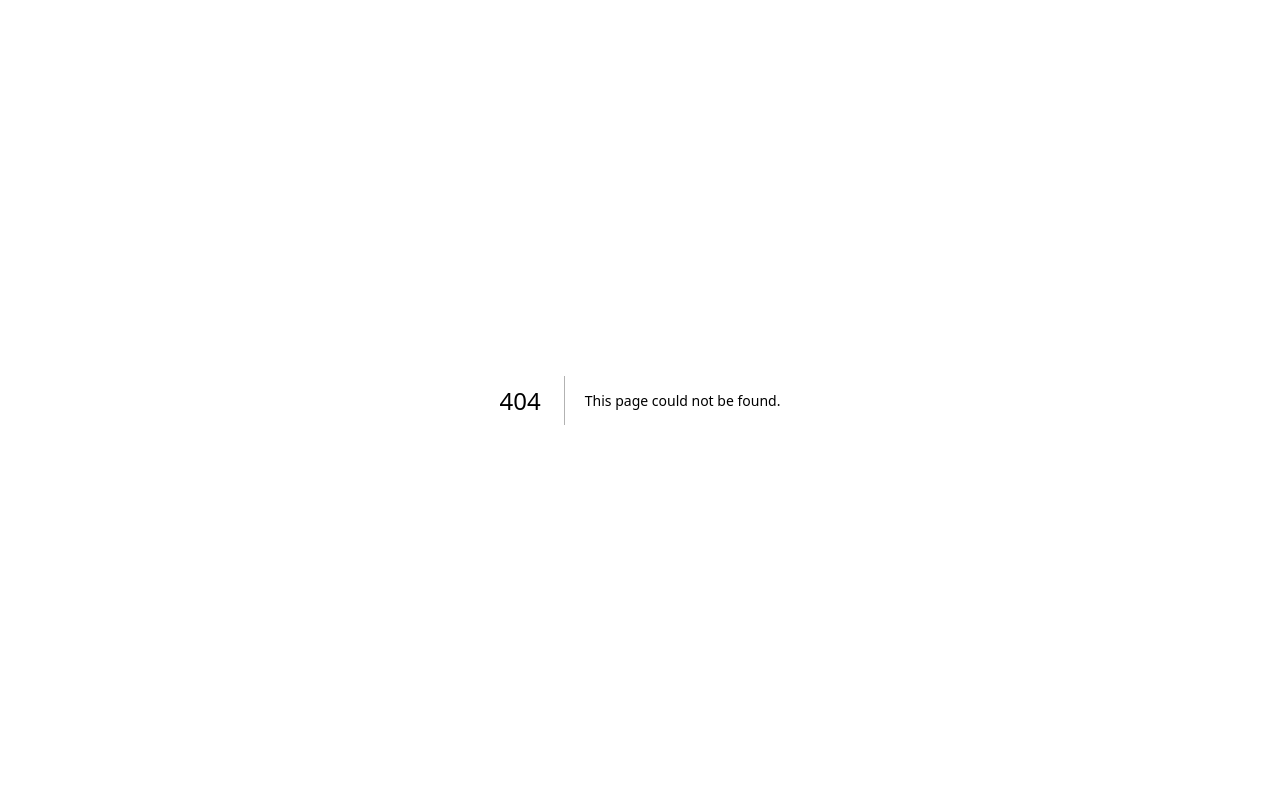
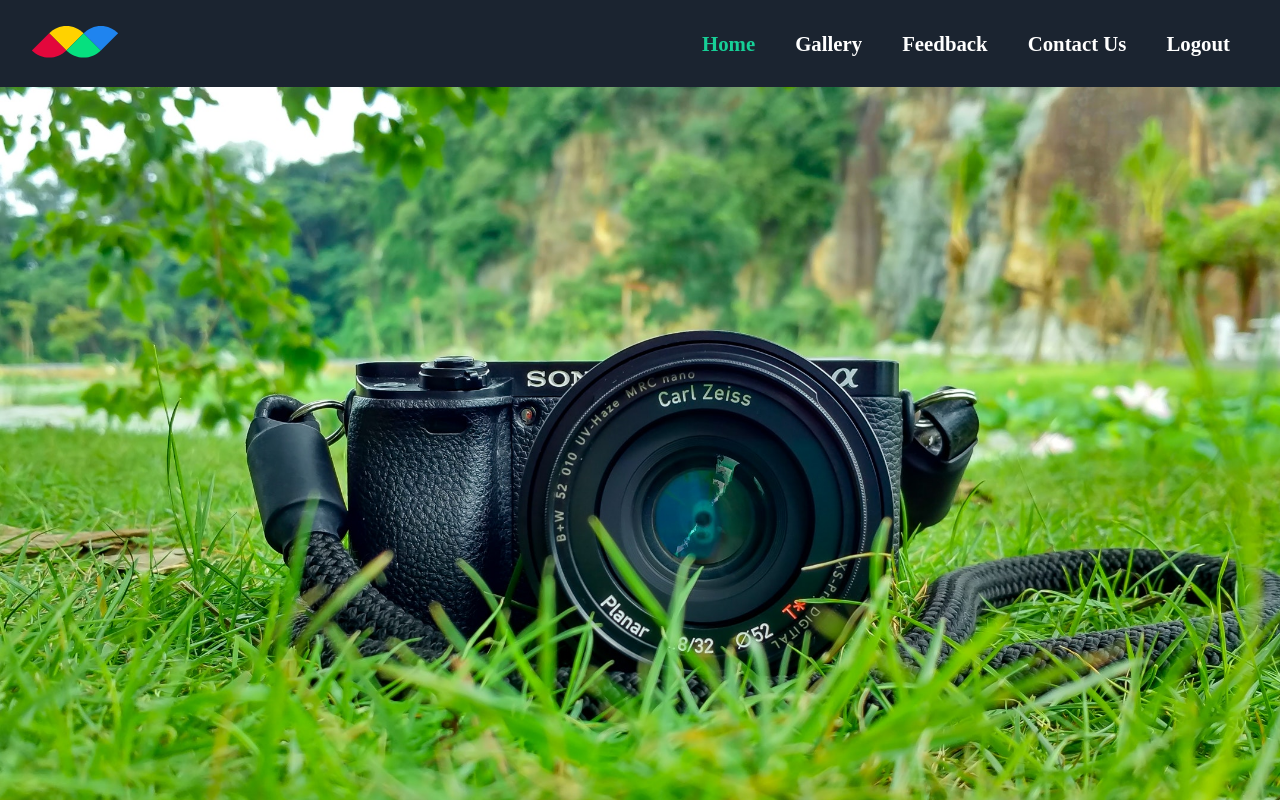
Before and after one commit to Yashwithagit/photography, a Next.js app: page /dashBoard in a window 1280 px wide. Before the commit this address had no page. Shown: the top 800 px of the page. Built offline with nearby package versions, Linux system fonts and the light colour scheme; sample sign-in values are in the browser's storage.

Commit message:
FEAT:page updated

```diff
--- a/app/components/NavBar.tsx
+++ b/app/components/NavBar.tsx
@@ -8,7 +8,7 @@
 import { FontAwesomeIcon } from "@fortawesome/react-fontawesome";
 import { faBars } from "@fortawesome/free-solid-svg-icons";
 import { faXmark } from "@fortawesome/free-solid-svg-icons/faXmark";
-import { useRouter } from "next/navigation";
+import { usePathname, useRouter } from "next/navigation";
 import PageWithAuth from "@/context/auth";
 
 
@@ -19,7 +19,7 @@
   display: flex;
   align-items: center;
   justify-content: space-between;
-  padding:20px 80px;
+  padding:20px 30px;
   background-color: #1b2430;
 box-shadow: 0 5px 15px rgba(0,0,0,0.06);
 
@@ -31,15 +31,18 @@
   display: flex;
   justify-content: center;
   align-items: center;
+  z-index: 1;
+  position: sticky;
    @media screen and (max-width:768px){
     display: flex;
   justify-content: flex-start;
   align-items: flex-start;
   flex-direction: column;
   position: fixed;
-  top: 87px;
+  top: 85px;
   right:${(props) => props.active ? '-300px' : "0px"} ;
   width: 300px;
+  z-index: 1;
   height: 100vh;
   background: #2a3239;
   box-shadow: 0 40px 60px rgba(0,0,0,0.1);
@@ -55,52 +58,69 @@
 color: ${AppColors.White};
 list-style: none;
 transition: 0.3s ease-in-out;
+color:${(props) => props.active ? '#17cf97 ' : 'none'};
+
 :hover{
-  color:#17cf97 ;
+  color:#17cf97;
 }
 :hover::after{
-  content:""  ;
-  width:30% ;
+  content: "";
+  width: 30%;
   height: 2px;
-  background:#17cf97  ;
-  position:  absolute;
-  bottom: -2px ;
-  left:  20px ;
+  background:#17cf97;
+  position: absolute;
+  bottom: -2px;
+  left: 20px;
 }
- @media screen and (max-width:768px){
+@media screen and (max-width: 768px){
   margin-bottom: 20px;
- }
+  padding: 10px 40px;
+  :hover::after{
+  bottom: 3px;
+  left: 40px;
+}
+}
 `
 
 const MobileNav = styled.div`
-  display: none;
-  @media screen and (max-width:768px){
-    display: block;
-  }
+display: none;
+@media screen and (max-width: 768px){
+  display: block;
+}
 `
 
 
 
 
 const Navbar: React.FC = () => {
-  const [isOpen, setIsOpen] = useState(false);
+  const [isOpen, setIsOpen] = useState(true);
+  const currentPath = usePathname();
+
 
 
   const handleToggle = () => {
+
     setIsOpen(!isOpen);
   };
+  const handleOnClickMenuItem = (path: string) => {
+    // if the path is a empty string then page will redirected to login
+    if (path === '') {
+      localStorage.clear()
+    }
+  }
 
   return (
+
     <NavbarContainer>
-      <Link href={"/"}><svg id="logo-16" width="100" height="43" viewBox="0 0 109 43" fill="none" xmlns="http://www.w3.org/2000/svg"> <path d="M64.9315 11.4284C62.1883 8.6852 58.9316 6.5091 55.3475 5.0245C51.7633 3.5399 47.9219 2.7758 44.0424 2.7758C40.1629 2.7758 36.3215 3.5399 32.7373 5.0245C29.1532 6.5091 25.8965 8.6852 23.1533 11.4284L44.0424 32.3174L64.9315 11.4284Z" className="ccompli1" fill="#FFD200"></path> <path d="M44.0686 32.3475C46.8118 35.0907 50.0684 37.2667 53.6526 38.7513C57.2367 40.2359 61.0782 41 64.9577 41C68.837 41 72.679 40.2359 76.263 38.7513C79.847 37.2667 83.104 35.0907 85.847 32.3475L64.9577 11.4584L44.0686 32.3475Z" className="ccompli2" fill="#06E07F"></path> <path d="M44.017 32.3429C41.2738 35.0861 38.0171 37.2621 34.433 38.7467C30.8488 40.2313 27.0074 40.9954 23.1279 40.9954C19.2484 40.9954 15.407 40.2313 11.8228 38.7467C8.2387 37.2621 4.982 35.0861 2.2388 32.3429L23.1279 11.4538L44.017 32.3429Z" className="ccustom" fill="#E3073C"></path> <path d="M64.9831 11.433C67.726 8.6898 70.983 6.5138 74.567 5.0292C78.151 3.5446 81.993 2.7805 85.872 2.7805C89.752 2.7805 93.593 3.5446 97.177 5.0292C100.761 6.5138 104.018 8.6898 106.761 11.433L85.872 32.3221L64.9831 11.433Z" className="ccustom" fill="#1F84EF"></path> </svg></Link>
+      <Link href={"/dashBoard"}><svg id="logo-16" width="90" height="43" viewBox="0 0 109 43" fill="none" xmlns="http://www.w3.org/2000/svg"> <path d="M64.9315 11.4284C62.1883 8.6852 58.9316 6.5091 55.3475 5.0245C51.7633 3.5399 47.9219 2.7758 44.0424 2.7758C40.1629 2.7758 36.3215 3.5399 32.7373 5.0245C29.1532 6.5091 25.8965 8.6852 23.1533 11.4284L44.0424 32.3174L64.9315 11.4284Z" className="ccompli1" fill="#FFD200"></path> <path d="M44.0686 32.3475C46.8118 35.0907 50.0684 37.2667 53.6526 38.7513C57.2367 40.2359 61.0782 41 64.9577 41C68.837 41 72.679 40.2359 76.263 38.7513C79.847 37.2667 83.104 35.0907 85.847 32.3475L64.9577 11.4584L44.0686 32.3475Z" className="ccompli2" fill="#06E07F"></path> <path d="M44.017 32.3429C41.2738 35.0861 38.0171 37.2621 34.433 38.7467C30.8488 40.2313 27.0074 40.9954 23.1279 40.9954C19.2484 40.9954 15.407 40.2313 11.8228 38.7467C8.2387 37.2621 4.982 35.0861 2.2388 32.3429L23.1279 11.4538L44.017 32.3429Z" className="ccustom" fill="#E3073C"></path> <path d="M64.9831 11.433C67.726 8.6898 70.983 6.5138 74.567 5.0292C78.151 3.5446 81.993 2.7805 85.872 2.7805C89.752 2.7805 93.593 3.5446 97.177 5.0292C100.761 6.5138 104.018 8.6898 106.761 11.433L85.872 32.3221L64.9831 11.433Z" className="ccustom" fill="#1F84EF"></path> </svg></Link>
       <div>
         <NavBar active={isOpen}>
           {
             NavbarData.map((navItem, index) => {
               return (
 
-                <NavBarItem key={index} >
-                  <Link href={navItem.path}>{navItem.title}</Link>
+                <NavBarItem key={index} active={navItem.path === currentPath}>
+                  <Link href={navItem.path} onClick={() => handleOnClickMenuItem(navItem.path)}>{navItem.title}</Link>
                 </NavBarItem>
               )
             })
@@ -111,7 +131,7 @@
       </div>
       <MobileNav onClick={() => handleToggle()}>
 
-        <FontAwesomeIcon icon={!isOpen ? faXmark : faBars} style={{ color: `${AppColors.White}`, fontSize: "1.5rem", cursor: 'pointer' }} />
+        <FontAwesomeIcon icon={!isOpen ? faXmark : faBars} style={{ color: `${AppColors.White} `, fontSize: "1.5rem", cursor: 'pointer' }} />
 
       </MobileNav>
     </NavbarContainer>
--- /dev/null
+++ b/app/dashBoard/page.tsx
@@ -0,0 +1,17 @@
+import Footer from "@/components/Footer";
+import NavBar from "@/components/NavBar";
+import { PhotoGraphyBgContainer } from "@/styles/globalStyles";
+import { NextPage } from "next";
+import React from "react";
+
+const DashBoard: NextPage = () => {
+  return (
+    <>
+      <NavBar />
+      <PhotoGraphyBgContainer filter="0rem" />
+      <Footer />
+    </>
+  );
+};
+
+export default DashBoard;
--- a/app/globals.css
+++ b/app/globals.css
@@ -1,9 +1,9 @@
 :root {
   --max-width: 1100px;
   --border-radius: 12px;
-  --font-mono: ui-monospace, Menlo, Monaco, 'Cascadia Mono', 'Segoe UI Mono',
-    'Roboto Mono', 'Oxygen Mono', 'Ubuntu Monospace', 'Source Code Pro',
-    'Fira Mono', 'Droid Sans Mono', 'Courier New', monospace;
+  --font-mono: ui-monospace, Menlo, Monaco, "Cascadia Mono", "Segoe UI Mono",
+    "Roboto Mono", "Oxygen Mono", "Ubuntu Monospace", "Source Code Pro",
+    "Fira Mono", "Droid Sans Mono", "Courier New", monospace;
 
   --foreground-rgb: 0, 0, 0;
   --background-start-rgb: 214, 219, 220;
@@ -85,16 +85,6 @@
   overflow-x: hidden;
 }
 
-body {
-  color: rgb(var(--foreground-rgb));
-  background: linear-gradient(
-      to bottom,
-      transparent,
-      rgb(var(--background-end-rgb))
-    )
-    rgb(var(--background-start-rgb));
-}
-
 a {
   color: inherit;
   text-decoration: none;
--- a/app/login/page.tsx
+++ b/app/login/page.tsx
@@ -44,7 +44,7 @@
         (response) => {
           if (response.data.responseCode === 100001) {
             localStorage.setItem("token", "1");
-            router.push("/DashBoard");
+            router.push("/dashBoard");
           } else {
             alert("Invalid User Name and Password");
           }
--- a/app/styles/globalStyles.ts
+++ b/app/styles/globalStyles.ts
@@ -2,13 +2,16 @@
 
 import { AppColors, ImagePath } from "lib/constant";
 import styled from "styled-components";
-
-export const PhotoGraphyBgContainer = styled.main`
+interface BgContainerProps {
+  filter?: string;
+}
+export const PhotoGraphyBgContainer = styled.main<BgContainerProps>`
   background: url(${ImagePath.BackGroundImage});
   height: 100vh;
   background-size: cover;
   background-position: center;
-  filter: blur(0.25rem);
+  filter: ${(props) =>
+    props.filter ? `blur(${props.filter})` : `blur(0.25rem)`};
 `;
 export const CardContainer = styled.div`
   position: absolute;
--- a/lib/constant.ts
+++ b/lib/constant.ts
@@ -1,3 +1,5 @@
+import styled from "styled-components";
+
 export const AppColors = {
   White: "#ffff",
   Black: "#0000",
@@ -15,11 +17,30 @@
 export const NavbarData = [
   {
     title: "Home",
+    path: "/dashBoard",
+  },
+  {
+    title: "Gallery",
+    path: "/gallery",
+  },
+  {
+    title: "Feedback",
     path: "/",
   },
   {
+    title: "Contact Us",
+    path: "/",
+  },
+  {
+    title: "Logout",
+    path: "/",
+  },
+];
+
+export const FooterLinkList = [
+  {
     title: "Gallery",
-    path: "/",
+    path: "/gallery",
   },
   {
     title: "Feedback",
@@ -30,6 +51,3 @@
     path: "/",
   },
 ];
-
-
-// header
```
Also changed, not shown: app/gallery/page.tsx (added, +11 -0 lines).
